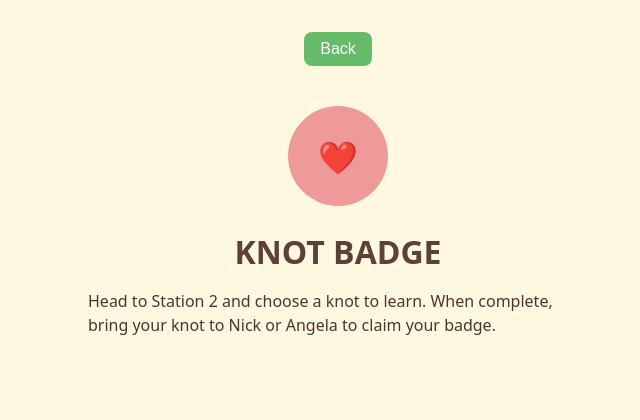
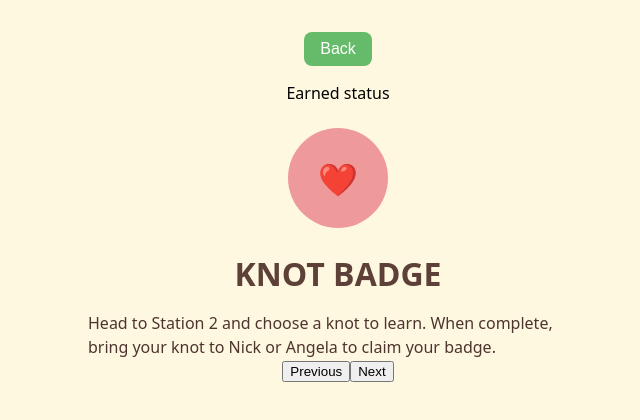
Before and after one commit to nksacayan/badge-collector, a React (Vite) app in the folder frontend/: page /badge/1 in a window 1280 px wide. Shown: the top 420 px of the page, without its empty margins (302-942 px from the left). Built offline with nearby package versions, Linux system fonts and the light colour scheme.

Commit message:
Adds missing nav to badge details

```diff
--- a/frontend/src/pages/BadgeDetail.jsx
+++ b/frontend/src/pages/BadgeDetail.jsx
@@ -18,7 +18,9 @@ const BadgeDetail = () => {
 
 	return (
 		<div className="badge-detail-container">
+			{/* Is using navigate here why the scroll is saved? Neat */}
 			<button className="back-button" onClick={() => navigate(-1)}>Back</button>
+			<div>Earned status</div>
 
 			<div className={`badge-circle badge-${badge.color}`}>
 				❤️
@@ -26,6 +28,10 @@ const BadgeDetail = () => {
 
 			<h1 className="badge-name">{badge.name}</h1>
 			<p className="badge-description">{badge.description}</p>
+			{/* Keep navigate here since badges will be dynamic paths */}
+			<button className="previous-badge-button" onClick={() => navigate(-1)}>Previous</button>
+			<button className="next-badge-button" onClick={() => navigate(-1)}>Next</button>
+
 		</div>
 	);
 };
```
